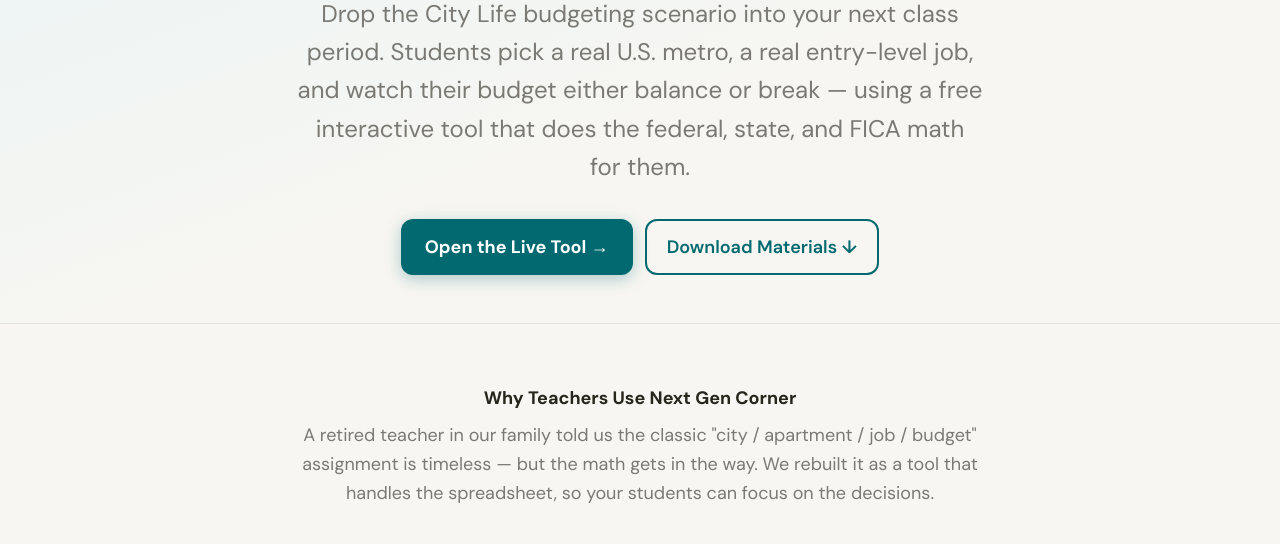
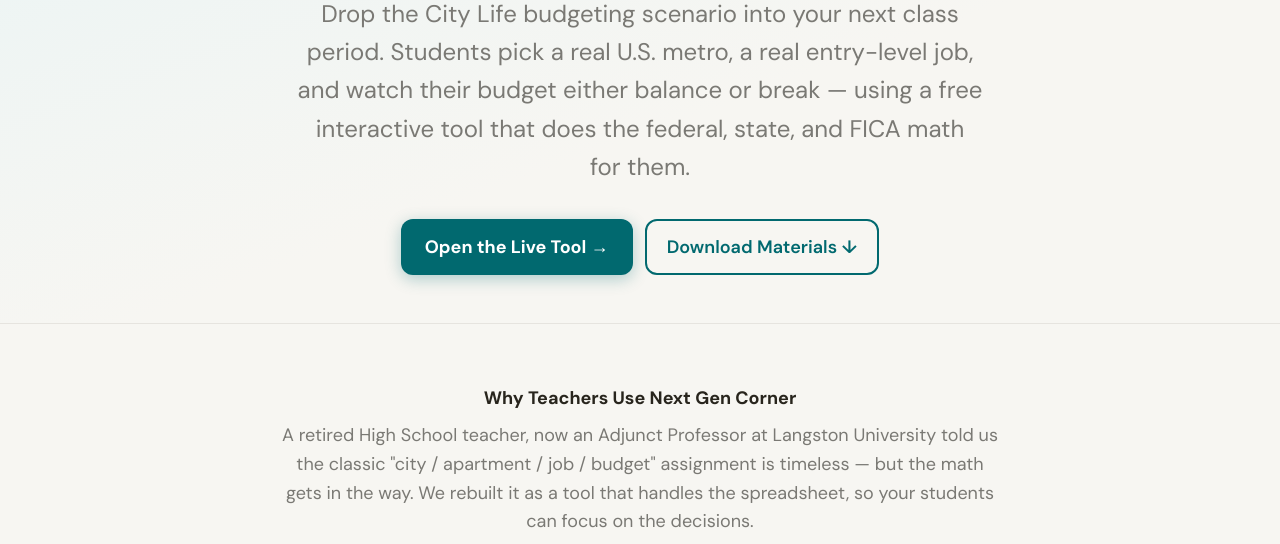
Before and after one commit to elcrisp07/intellitc-solutions-platform, a website: page for-teachers/index.html in a window 1280 px wide. Shown: the part 381-925 px from the top of the page. Drawn offline with Linux system fonts and the light colour scheme.

Commit message:
For Teachers: update 'Why Teachers Use Next Gen Corner' subtitle to credit retired HS teacher / Langston University Adjunct Professor

```diff
--- a/for-teachers/index.html
+++ b/for-teachers/index.html
@@ -236,7 +236,7 @@
 <section class="ft-section">
   <div class="ft-section-inner">
     <h2 class="ft-section-title">Why Teachers Use Next Gen Corner</h2>
-    <p class="ft-section-sub">A retired teacher in our family told us the classic "city / apartment / job / budget" assignment is timeless — but the math gets in the way. We rebuilt it as a tool that handles the spreadsheet, so your students can focus on the decisions.</p>
+    <p class="ft-section-sub">A retired High School teacher, now an Adjunct Professor at Langston University told us the classic "city / apartment / job / budget" assignment is timeless — but the math gets in the way. We rebuilt it as a tool that handles the spreadsheet, so your students can focus on the decisions.</p>
     <div class="ft-grid-3">
       <div class="ft-card">
         <div class="ft-card-icon">⏱</div>
```
